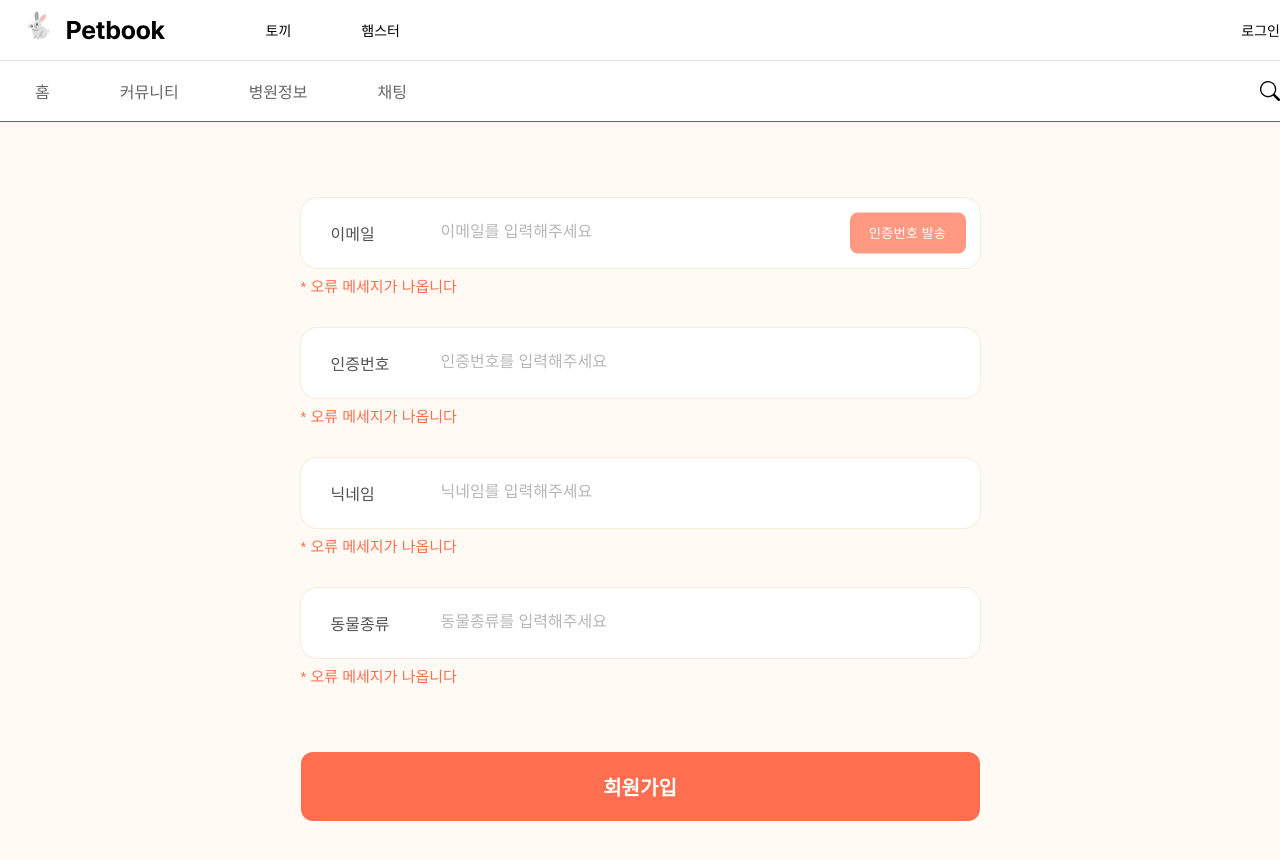
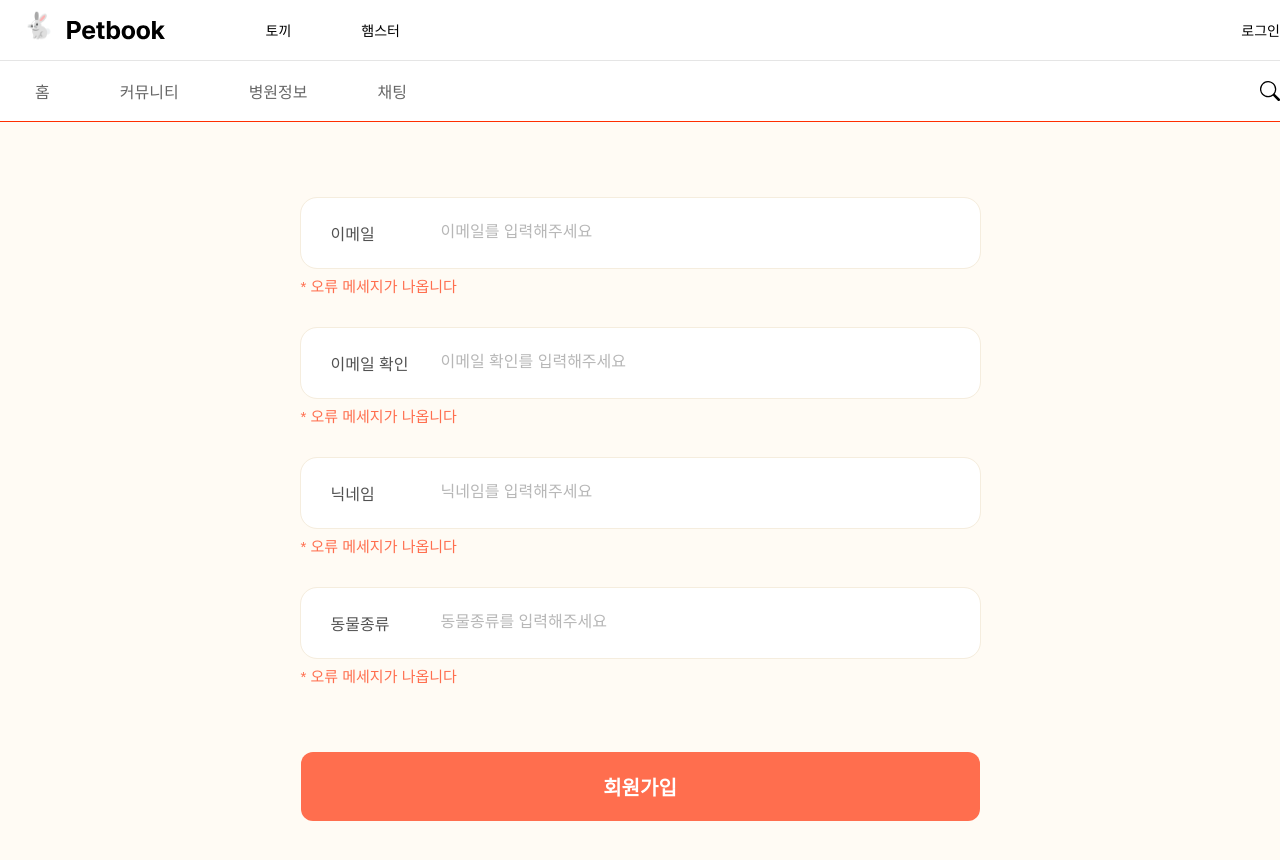
Before and after one commit to K-Slave/petBook-Client, a Next.js app in the folder petbook_fe/: page /login/register in a window 1280 px wide. Built offline with nearby package versions, Linux system fonts and the light colour scheme; a web font is replaced by a local one.

Commit message:
remove : register-input ui

```diff
--- a/petbook_fe/components/common/ValidationInput.tsx
+++ b/petbook_fe/components/common/ValidationInput.tsx
@@ -29,7 +29,6 @@ const ValidationInput = ({ current }: ValidationProps) => {
           id={`${current}`}
           placeholder={`${current}를 입력해주세요 `}
         />
-        {current === "이메일" ? <Button>인증번호 발송</Button> : <></>}
       </div>
       <div className="err_box">* 오류 메세지가 나옵니다</div>
     </div>
--- a/petbook_fe/pages/login/register.tsx
+++ b/petbook_fe/pages/login/register.tsx
@@ -1,6 +1,6 @@
 import HtmlHeader from "../../components/common/HtmlHeader";
 import TopNav from "../../components/TopNav";
-import ValidationInput from "../../components/common/ValidationInput";
+import ValidationInput from "@components/common/ValidationInput";
 
 //
 import styled from "styled-components";
@@ -98,6 +98,7 @@ const SubmitBtn = styled.div`
 const Register = () => {
   const router = useRouter();
   const [signActive, setSignActive] = useState(false);
+  console.log("d");
 
   useEffect(() => {
     if (router.query.state === "true") {
@@ -132,14 +133,9 @@ const Register = () => {
         ) : (
           <div className="formWrap">
             <ValidationInput current={"이메일"} />
-            <ValidationInput current={"인증번호"} />
-            {/* <div className="flex">
-            <ValidationInput current={"이름"} />
-            <ValidationInput current={"생년월일"} />
-          </div> */}
+            <ValidationInput current={"이메일 확인"} />
             <ValidationInput current={"닉네임"} />
             <ValidationInput current={"동물종류"} />
-            {/* <ValidationInput current={"인증번호"} /> */}
             <SubmitBtn onClick={Sign} className="submitBtn">
               회원가입
             </SubmitBtn>
```
